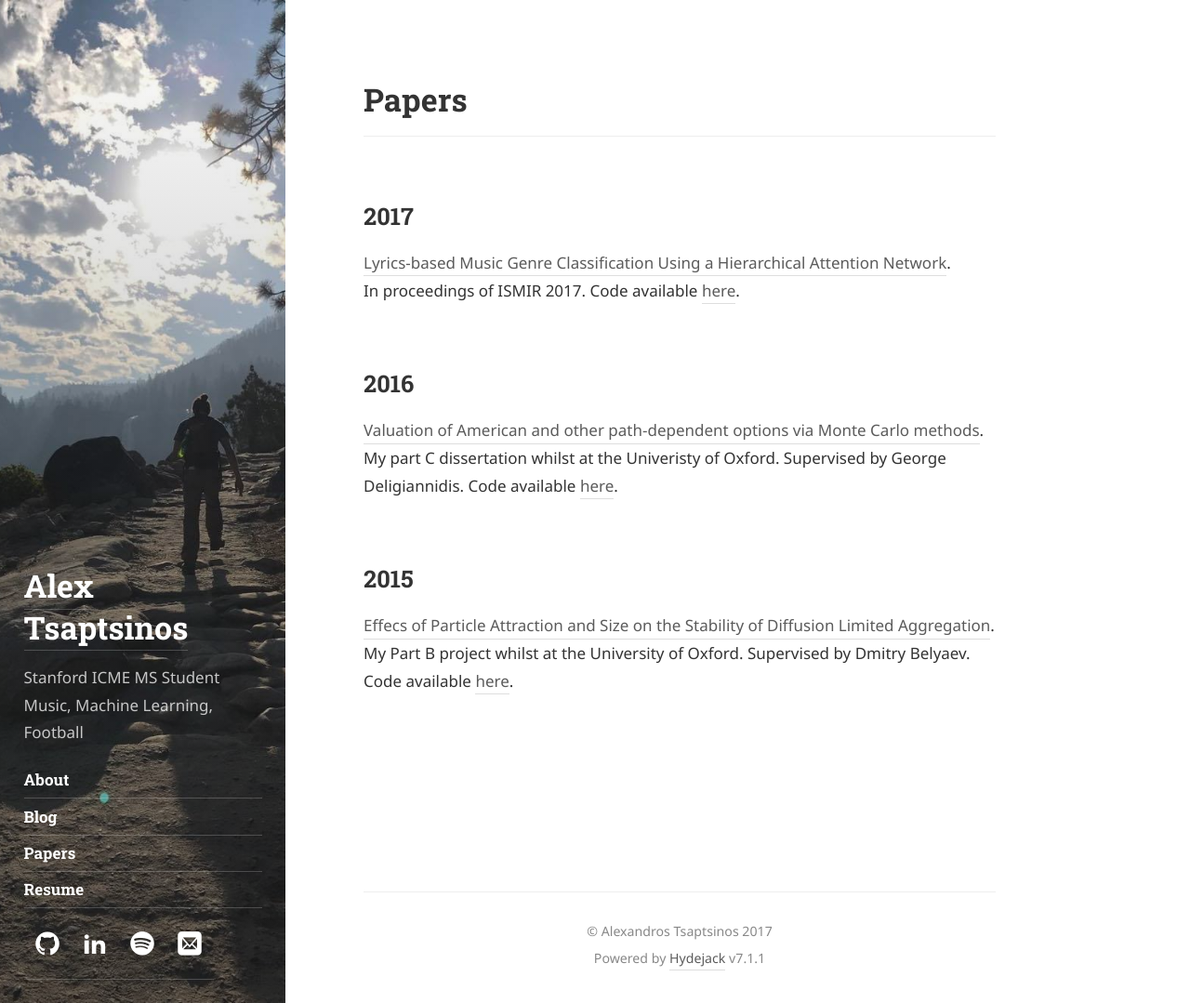
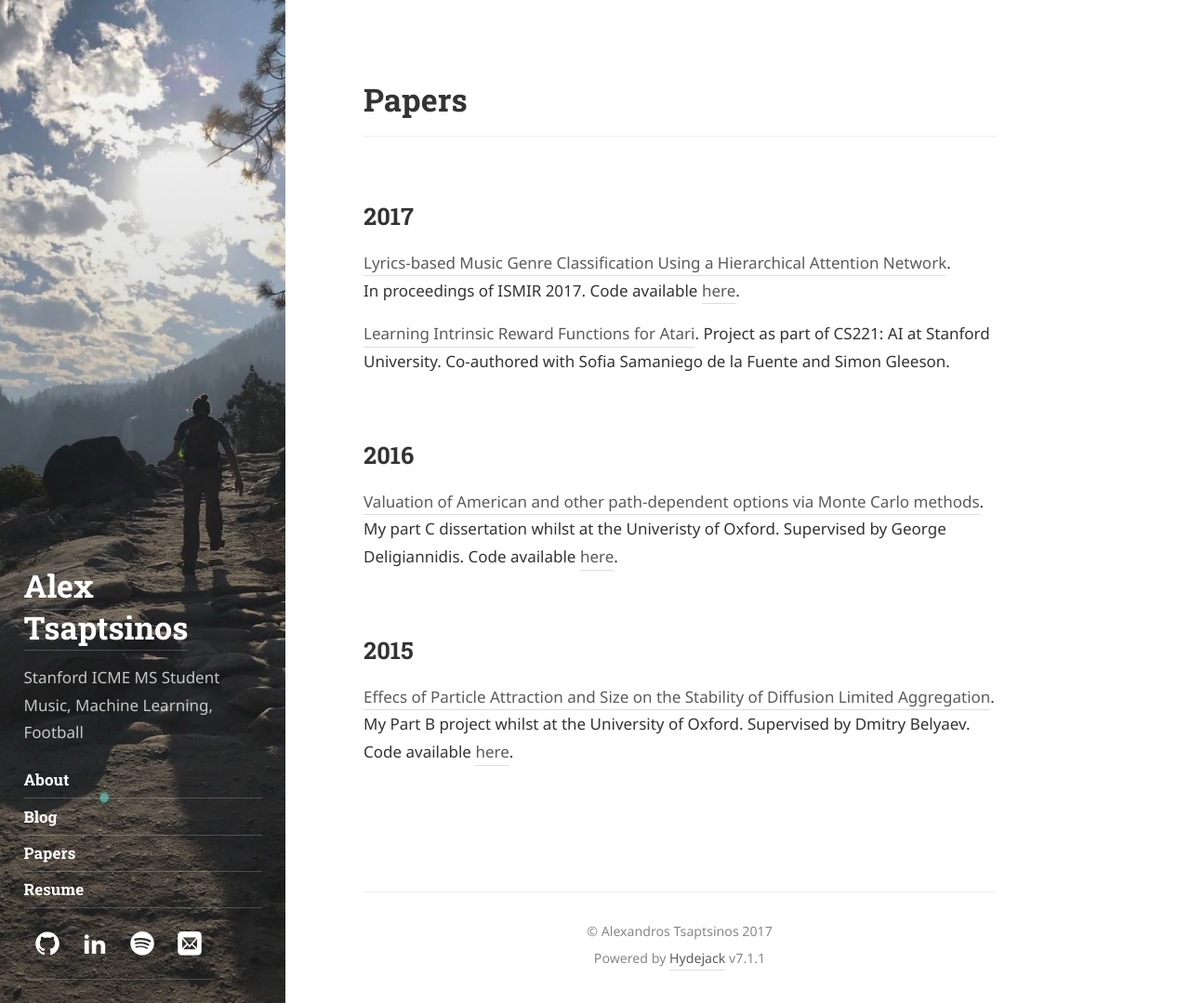
Before and after one commit to alexTsaptsinos/alexTsaptsinos.github.io, a Jekyll site: the page built from papers.md, in a window 1280 px wide and 1079 px high. Shown: the whole window at 93% size. Built offline with Jekyll 4.4.1, drawn with Linux system fonts in a browser that asks for light colours; some web fonts are replaced.

Commit message:
adding atari paper

```diff
--- a/papers.md
+++ b/papers.md
@@ -9,6 +9,9 @@ order: 3
 [Lyrics-based Music Genre Classification Using a Hierarchical Attention Network](lyricspaper.pdf).
 In proceedings of ISMIR 2017. Code available [here](https://github.com/alexTsaptsinos/lyricsHAN).
 
+[Learning Intrinsic Reward Functions for Atari](ataripaper.pdf).
+Project as part of CS221: AI at Stanford University. Co-authored with Sofia Samaniego de la Fuente and Simon Gleeson.
+
 ## 2016
 [Valuation of American and other path-dependent options via Monte Carlo methods](optionpaper.pdf).
 My part C dissertation whilst at the Univeristy of Oxford. Supervised by George Deligiannidis. Code available [here](https://github.com/alexTsaptsinos/Options-Dissertation-Matlab).
```
Also changed, not shown: 1 other file.
